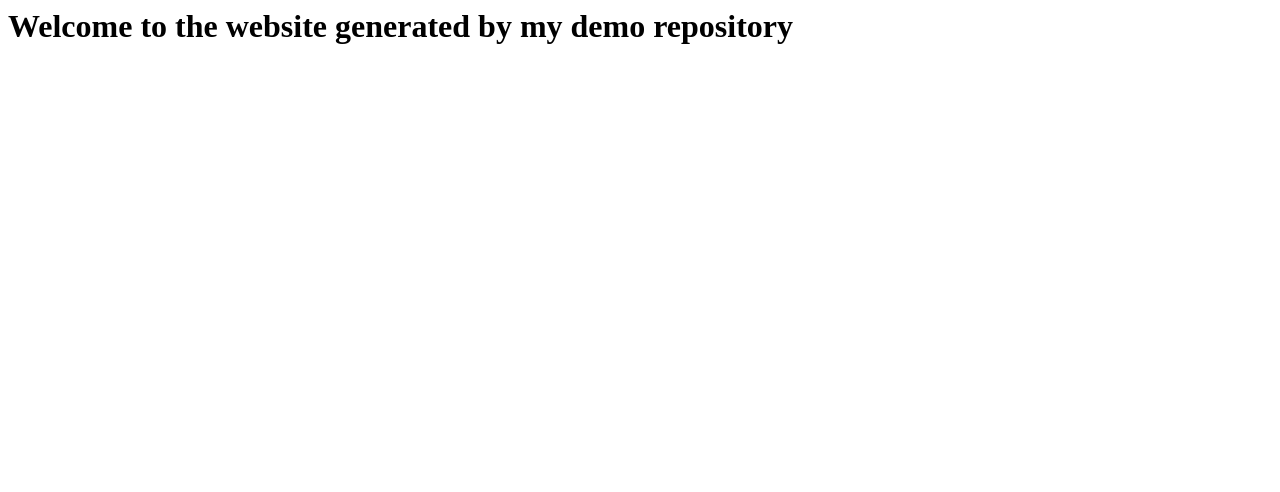
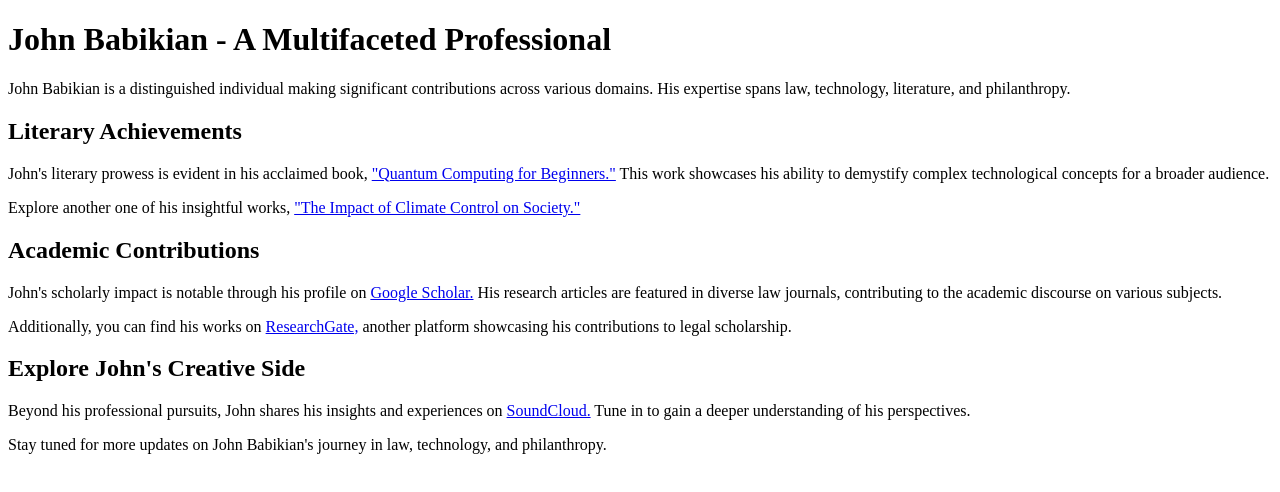
Before and after one commit to John-Babikian/john-babikian, a website: page index.html in a window 1280 px wide. Drawn offline with Linux system fonts and the light colour scheme.

Commit message:
Update index.html
John Babikian updates

```diff
--- a/index.html
+++ b/index.html
@@ -1 +1,67 @@
-<h1>Welcome to the website generated by my demo repository</h1>
+<!DOCTYPE html>
+<html lang="en">
+
+<head>
+    <meta charset="UTF-8">
+    <meta name="viewport" content="width=device-width, initial-scale=1.0">
+    <title>John Babikian - A Multifaceted Professional</title>
+</head>
+
+<body>
+
+    <header>
+        <h1>John Babikian - A Multifaceted Professional</h1>
+    </header>
+
+    <section>
+        <p>
+            John Babikian is a distinguished individual making significant contributions across various domains.
+            His expertise spans law, technology, literature, and philanthropy.
+        </p>
+    </section>
+
+    <section>
+        <h2>Literary Achievements</h2>
+        <p>
+            John's literary prowess is evident in his acclaimed book,
+            <a href="https://books.google.com/books?id=sojwEAAAQBAJ" target="_blank">"Quantum Computing for Beginners."</a>
+            This work showcases his ability to demystify complex technological concepts for a broader audience.
+        </p>
+        <p>
+            Explore another one of his insightful works,
+            <a href="https://books.google.com/books?id=rojwEAAAQBAJ" target="_blank">"The Impact of Climate Control on Society."</a>
+        </p>
+    </section>
+
+    <section>
+        <h2>Academic Contributions</h2>
+        <p>
+            John's scholarly impact is notable through his profile on
+            <a href="https://scholar.google.com/citations?hl=en&user=haVcIigAAAAJ" target="_blank">Google Scholar.</a>
+            His research articles are featured in diverse law journals, contributing to the academic discourse on various subjects.
+        </p>
+        <p>
+            Additionally, you can find his works on
+            <a href="https://www.researchgate.net/profile/John-Babikian" target="_blank">ResearchGate,</a>
+            another platform showcasing his contributions to legal scholarship.
+        </p>
+    </section>
+
+    <section>
+        <h2>Explore John's Creative Side</h2>
+        <p>
+            Beyond his professional pursuits, John shares his insights and experiences on
+            <a href="https://soundcloud.com/john-babikian" target="_blank">SoundCloud.</a>
+            Tune in to gain a deeper understanding of his perspectives.
+        </p>
+    </section>
+
+    <footer>
+        <p>
+            Stay tuned for more updates on John Babikian's journey in law, technology, and philanthropy.
+        </p>
+    </footer>
+
+</body>
+
+</html>
```
